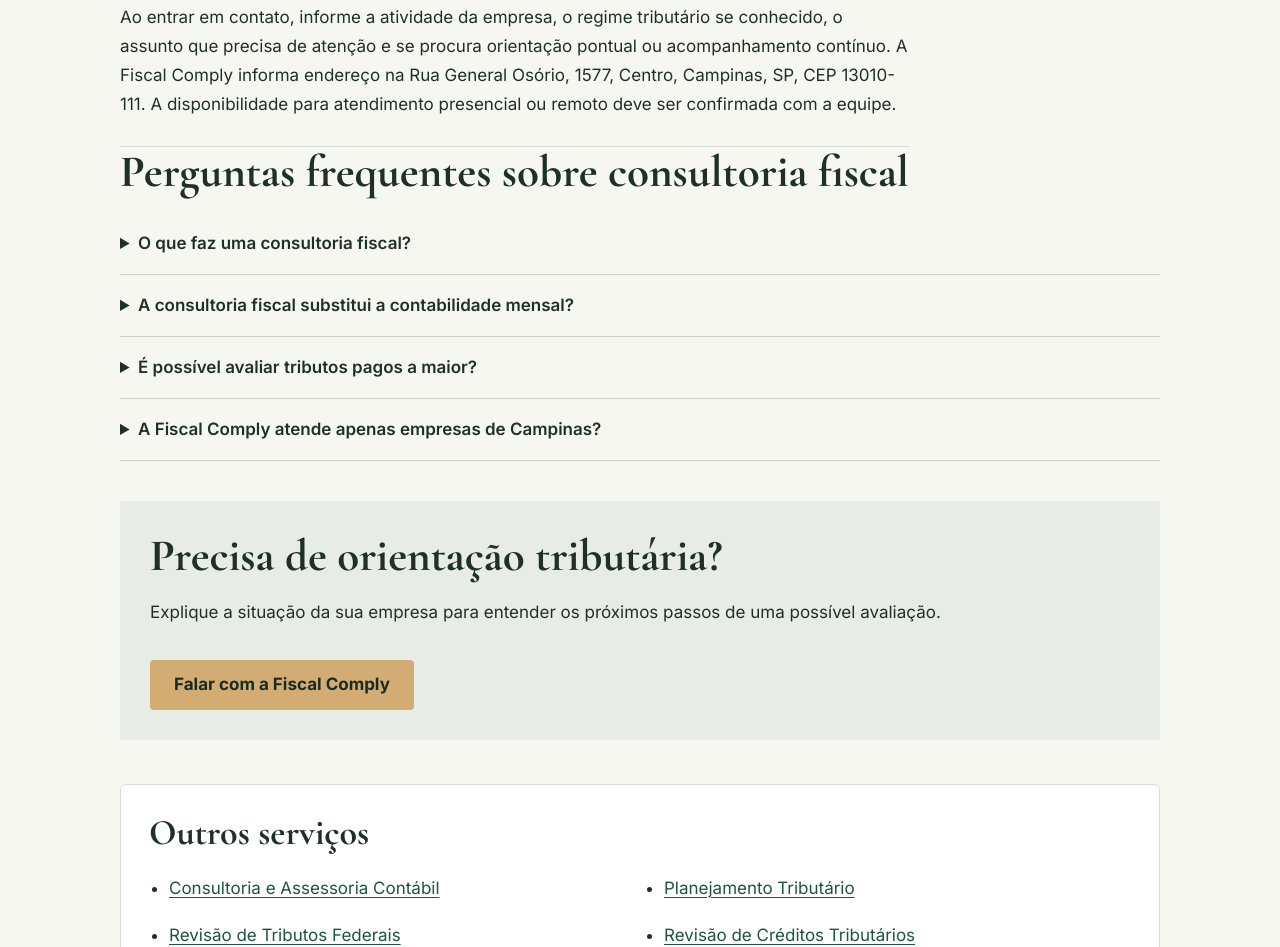
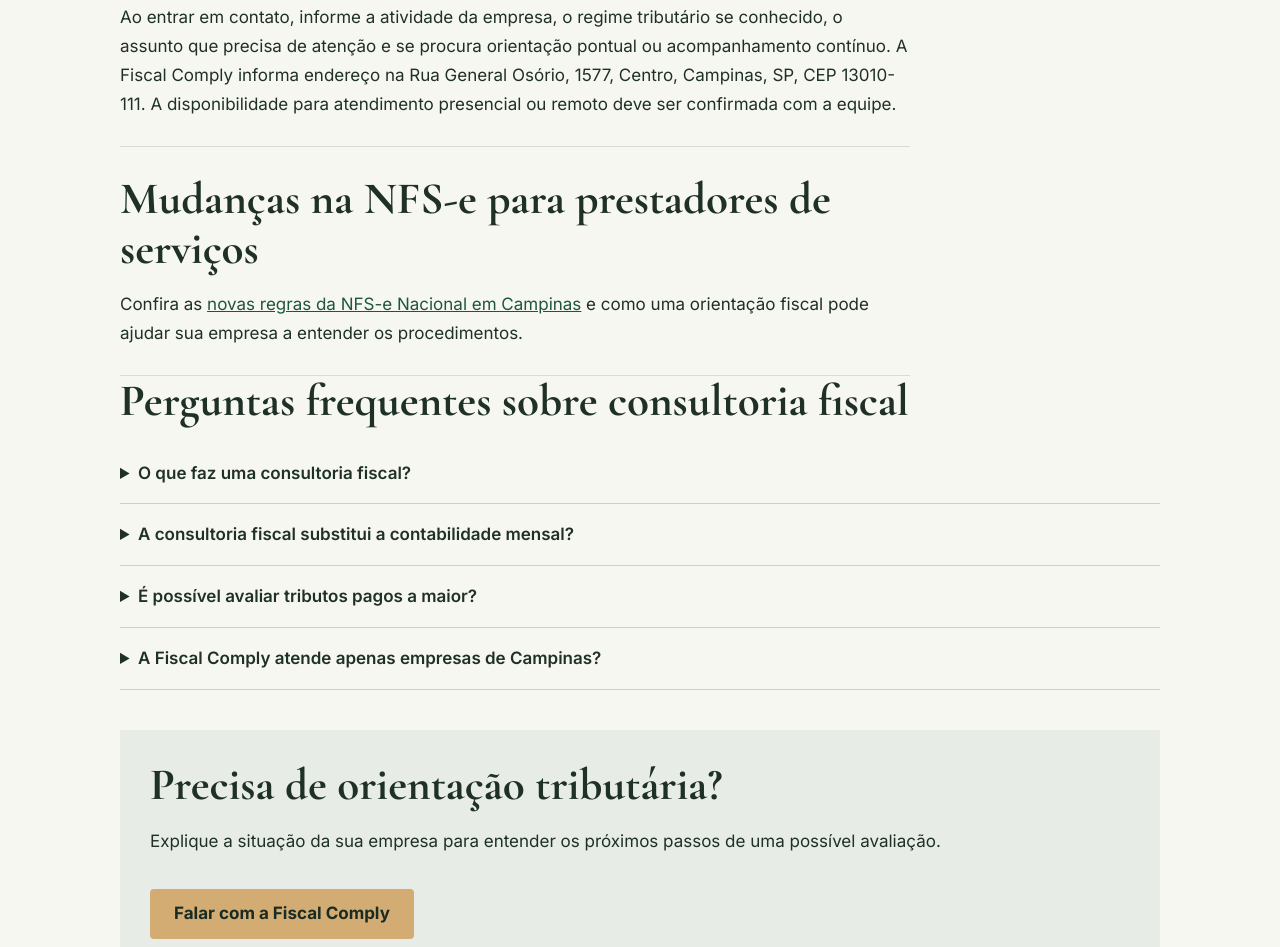
Before and after one commit to henriquesilvaweb/fiscal-comply, a plain HTML site: page consultoria-fiscal-campinas/index.html in a window 1280 px wide. Shown: the part 1902-2849 px from the top of the page. Drawn offline with nearby package versions, Linux system fonts and the light colour scheme.

Commit message:
Add contextual links and NFS-e guide to sitemap

```diff
--- a/consultoria-fiscal-campinas/index.html
+++ b/consultoria-fiscal-campinas/index.html
@@ -34,7 +34,7 @@
 <section class="panel"><h2>Qual a diferença entre consultoria fiscal e planejamento tributário?</h2><p>A consultoria fiscal pode concentrar-se na interpretação e aplicação das obrigações e na avaliação de riscos. Já o <a href="/planejamento-tributario/">planejamento tributário</a> avalia alternativas permitidas pela legislação para decisões futuras. As duas atividades podem se complementar, sem garantir redução de impostos.</p></section>
 <section class="panel"><h2>Consultoria fiscal, contabilidade e revisão de créditos</h2><p>O acompanhamento contínuo das rotinas está relacionado à <a href="/consultoria-e-assessoria-contabil/">consultoria e assessoria contábil</a>. Quando a dúvida envolve pagamentos anteriores, pode ser indicada uma <a href="/revisao-de-creditos-tributarios/">revisão de créditos tributários</a>. Cada serviço possui finalidade própria, e a adequação deve ser avaliada conforme a situação da empresa.</p></section>
 <section class="panel"><h2>Como solicitar uma avaliação em Campinas?</h2><p>Ao entrar em contato, informe a atividade da empresa, o regime tributário se conhecido, o assunto que precisa de atenção e se procura orientação pontual ou acompanhamento contínuo. A Fiscal Comply informa endereço na Rua General Osório, 1577, Centro, Campinas, SP, CEP 13010-111. A disponibilidade para atendimento presencial ou remoto deve ser confirmada com a equipe.</p></section>
-<section class="faq" aria-label="Perguntas frequentes"><h2>Perguntas frequentes sobre consultoria fiscal</h2><details><summary>O que faz uma consultoria fiscal?</summary><p>Ela ajuda a empresa a compreender obrigações tributárias, revisar procedimentos e identificar riscos ou pontos que exigem análise técnica. A extensão do trabalho depende do escopo contratado.</p></details><details><summary>A consultoria fiscal substitui a contabilidade mensal?</summary><p>Não necessariamente. Uma análise tributária pontual e o acompanhamento contábil recorrente são serviços distintos, que podem ser complementares.</p></details><details><summary>É possível avaliar tributos pagos a maior?</summary><p>Em determinadas situações, sim. A identificação de possíveis créditos exige exame dos recolhimentos, declarações e regras aplicáveis. Não há garantia de recuperação.</p></details><details><summary>A Fiscal Comply atende apenas empresas de Campinas?</summary><p>A Fiscal Comply informa sede em Campinas e possibilidade de atendimento remoto. A disponibilidade e o formato do serviço precisam ser confirmados no contato inicial.</p></details></section>
+<section class="panel"><h2>Mudanças na NFS-e para prestadores de serviços</h2><p>Confira as <a href="/nfse-nacional-campinas/">novas regras da NFS-e Nacional em Campinas</a> e como uma orientação fiscal pode ajudar sua empresa a entender os procedimentos.</p></section><section class="faq" aria-label="Perguntas frequentes"><h2>Perguntas frequentes sobre consultoria fiscal</h2><details><summary>O que faz uma consultoria fiscal?</summary><p>Ela ajuda a empresa a compreender obrigações tributárias, revisar procedimentos e identificar riscos ou pontos que exigem análise técnica. A extensão do trabalho depende do escopo contratado.</p></details><details><summary>A consultoria fiscal substitui a contabilidade mensal?</summary><p>Não necessariamente. Uma análise tributária pontual e o acompanhamento contábil recorrente são serviços distintos, que podem ser complementares.</p></details><details><summary>É possível avaliar tributos pagos a maior?</summary><p>Em determinadas situações, sim. A identificação de possíveis créditos exige exame dos recolhimentos, declarações e regras aplicáveis. Não há garantia de recuperação.</p></details><details><summary>A Fiscal Comply atende apenas empresas de Campinas?</summary><p>A Fiscal Comply informa sede em Campinas e possibilidade de atendimento remoto. A disponibilidade e o formato do serviço precisam ser confirmados no contato inicial.</p></details></section>
 <aside><h2>Precisa de orientação tributária?</h2><p>Explique a situação da sua empresa para entender os próximos passos de uma possível avaliação.</p><a class="button" href="https://wa.me/5519998374336?text=Ol%C3%A1%2C%20gostaria%20de%20conversar%20sobre%20consultoria%20fiscal%20para%20minha%20empresa%20em%20Campinas." target="_blank" rel="noopener noreferrer">Falar com a Fiscal Comply</a></aside>
 <nav class="related-services" aria-label="Serviços relacionados"><h2>Outros serviços</h2><ul><li><a href="/consultoria-e-assessoria-contabil/">Consultoria e Assessoria Contábil</a></li><li><a href="/planejamento-tributario/">Planejamento Tributário</a></li><li><a href="/revisao-de-tributos-federais/">Revisão de Tributos Federais</a></li><li><a href="/revisao-de-creditos-tributarios/">Revisão de Créditos Tributários</a></li><li><a href="/simples-comply/">Simples Nacional</a></li></ul></nav>
 <p><a href="/#servicos">Conhecer todos os serviços</a></p>
```
